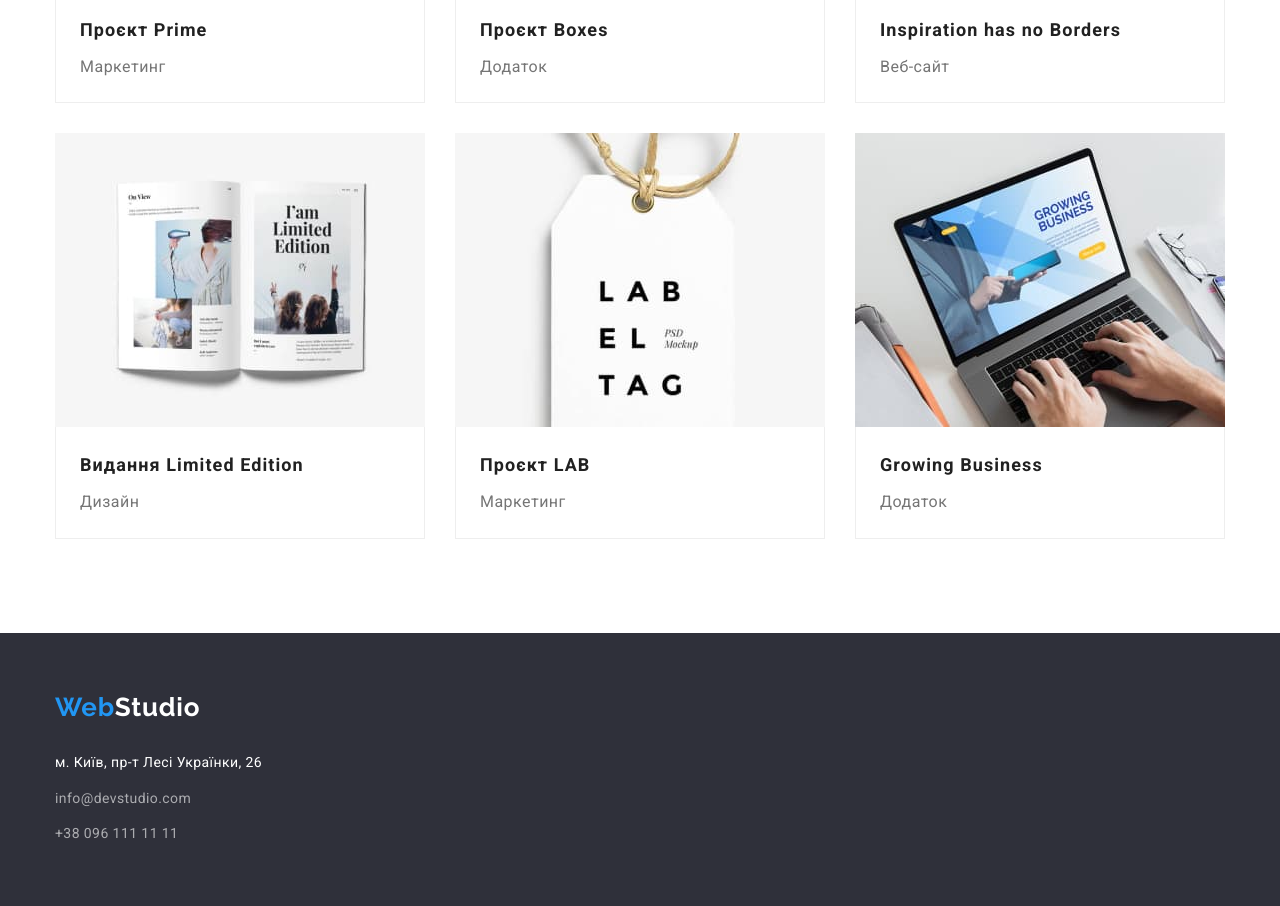
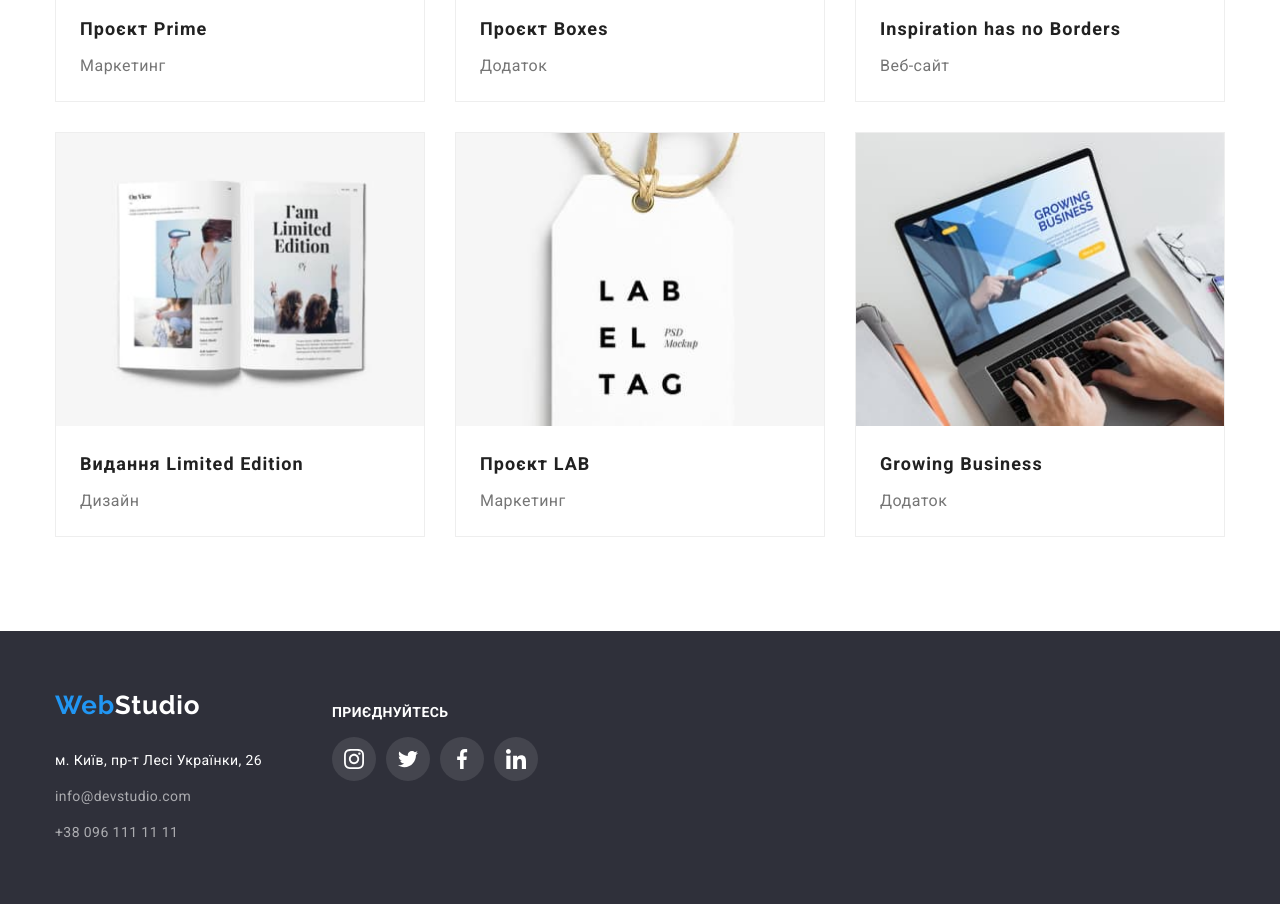
Before and after one commit to Nekrasov-DS/goit-markup-hw-04, a plain HTML site: page portfolio.html in a window 1280 px wide. Shown: the part 1000-1906 px from the top of the page. Drawn offline with nearby package versions, Linux system fonts and the light colour scheme.

Commit message:
add social-link footer + portfolio hover

```diff
--- a/portfolio.html
+++ b/portfolio.html
@@ -36,11 +36,29 @@
             </nav>
             <ul class="contacts-list flex">
                 <li class="item">
-                    <a href="mailto:info@devstudio.com" class="contacts link">info@devstudio.com</a>
+                    <a href="mailto:info@devstudio.com" class="envelope contacts link">
+                        <span class="icon">
+                            <svg width="16px" height="12px">
+                                <use href="./images/icons.svg#envelope"></use>
+                            </svg>
+                        </span>
+                        <span class="email">
+                            info@devstudio.com
+                        </span>
+                    </a>
                 </li>
 
                 <li class="item">
-                    <a href="tel:+380961111111" class="contacts link">+38 096 111 11 11</a>
+                    <a href="tel:+380961111111" class="smartphone contacts link">
+                        <span class="icon">
+                            <svg width="10px" height="16px">
+                                <use href="./images/icons.svg#smartphone"></use>
+                            </svg>
+                        </span>
+                        <span class="phone">
+                            +38 096 111 11 11
+                        </span>
+                    </a>
                 </li>
             </ul>
         </div>
@@ -213,7 +231,8 @@
         </section>
     </main>
     <footer class="page-footer">
-        <div class="container">
+        <div class="container flex">
+            <div class="address">
                 <a href="" class="logo link">Web<span class="logo-footer">Studio</span></a>
                 <address class="address-list">
                     <p>
@@ -230,6 +249,44 @@
                     </ul>
                 </address>
             </div>
+            <div class="social">
+                <em class="call">
+                    приєднуйтесь
+                </em>
+                <ul class="social-networks flex">
+                    <li class="item">
+                        <a href="" class="link">
+                            <svg class="icon">
+                                <use href="./images/icons.svg#instagram"></use>
+                            </svg>
+                        </a>
+                    </li>
+
+                    <li class="item">
+                        <a href="" class="link">
+                            <svg class="icon">
+                                <use href="./images/icons.svg#twitter"></use>
+                            </svg>
+                        </a>
+                    </li>
+
+                    <li class="item">
+                        <a href="" class="link">
+                            <svg class="icon">
+                                <use href="./images/icons.svg#facebook"></use>
+                            </svg>
+                        </a>
+                    </li>
+                    <li class="item">
+                        <a href="" class="link">
+                            <svg class="icon">
+                                <use href="./images/icons.svg#linkedin"></use>
+                            </svg>
+                        </a>
+                    </li>
+                </ul>
+            </div>
+        </div>
     </footer>
 </body>
 </html>
--- a/styles/styles.css
+++ b/styles/styles.css
@@ -10,6 +10,7 @@
     --active-color-primary: #188CE8;
     --accent-color-secondary: #FFFFFF;
     --accent-color-secondary-transparency: rgba(255, 255, 255, 0.6);
+    --icon-background-color: rgba(255, 255, 255, 0.1);
     --accent-color-other: #000000;
     --logo-color-primary: #AFB1B8;
     --accent-logo-color: #2196F3;
@@ -28,7 +29,8 @@ h4,
 h5,
 h6,
 p,
-ul {
+ul,
+em {
     margin: 0;
     padding: 0;
     list-style: none;
@@ -177,6 +179,40 @@ svg {
 .page-footer .contacts-list .transparency {
     color: var(--accent-color-secondary-transparency);
 }
+.page-footer .social {
+    padding-top: 12px;
+    padding-bottom: 40px;
+    margin-right: auto;
+}
+.page-footer .social:not(:first-child){
+    margin-left: 70px;
+}
+.page-footer .social .call {
+    font-style: normal;
+    font-weight: 700;
+    font-size: 14px;
+    line-height: 16px;
+    letter-spacing: 0.03em;
+    text-transform: uppercase;
+    color: var(--accent-color-secondary);
+}
+.page-footer .social-networks>.item {
+    flex-basis: 44px;
+}
+.page-footer .social-networks .link {
+    display: block;
+    padding: 12px 0;
+    width: 44px;
+    height: 44px;
+    border-radius: 50%;
+    background-color: var(--icon-background-color);
+    color: var(--accent-color-secondary);
+}
+.page-footer .social-networks .link:hover,
+.page-footer .social-networks .link:focus {
+    background-color: var(--accent-logo-color);
+    color: var(--accent-color-secondary);
+}
 /* studio style  */
 .hero {
     padding: 0;
@@ -323,12 +359,11 @@ svg {
 }
 .social-networks>.item {
     flex-basis: 44px;
-
 }
 .social-networks>.item:not(:first-child) {
     margin-left: 10px;
 }
-.social-networks .link {
+.team .social-networks .link {
     display: block;
     padding: 12px 0;
     width: 44px;
@@ -336,8 +371,8 @@ svg {
     border-radius: 50%;
     color: var(--logo-color-primary);
 }
-.social-networks .link:hover,
-.social-networks .link:focus {
+.team .social-networks .link:hover,
+.team .social-networks .link:focus {
     background-color: var(--accent-logo-color);
     color: var(--accent-color-secondary);
 }
@@ -418,15 +453,16 @@ svg {
     margin-left: var(--card-set-gap);
     /*flex-basis: calc(100% / 3 - var(--card-set-gap));*/
     flex-basis: calc(100% / var(--portfolio-cards-inline) - var(--card-set-gap));
+    border: 1px solid var(--border-color-secondary);
 }
 .portfolio-list> .item:nth-child(n+4) {
     margin-top: var(--card-set-gap);
 }
 .portfolio-list .card-footer {
     padding: 20px 24px;
-    border-right: 1px solid var(--border-color-secondary);
+    /*border-right: 1px solid var(--border-color-secondary);
     border-bottom: 1px solid var(--border-color-secondary);
-    border-left: 1px solid var(--border-color-secondary);
+    border-left: 1px solid var(--border-color-secondary);*/
 }
 .portfolio .portfolio-title {
     color: var(--text-color-secondary);
@@ -442,3 +478,6 @@ svg {
     line-height: 1.9;
     letter-spacing: 0.03em;
 }
+.portfolio-list>.item:hover {
+    box-shadow: 0px 1px 1px rgba(0, 0, 0, 0.12), 0px 4px 4px rgba(0, 0, 0, 0.06), 1px 4px 6px rgba(0, 0, 0, 0.16);
+}
```
Also changed, not shown: index.html (+51 -19 lines), images/icons.svg. Lines whose indentation alone changed are shown as unchanged.
